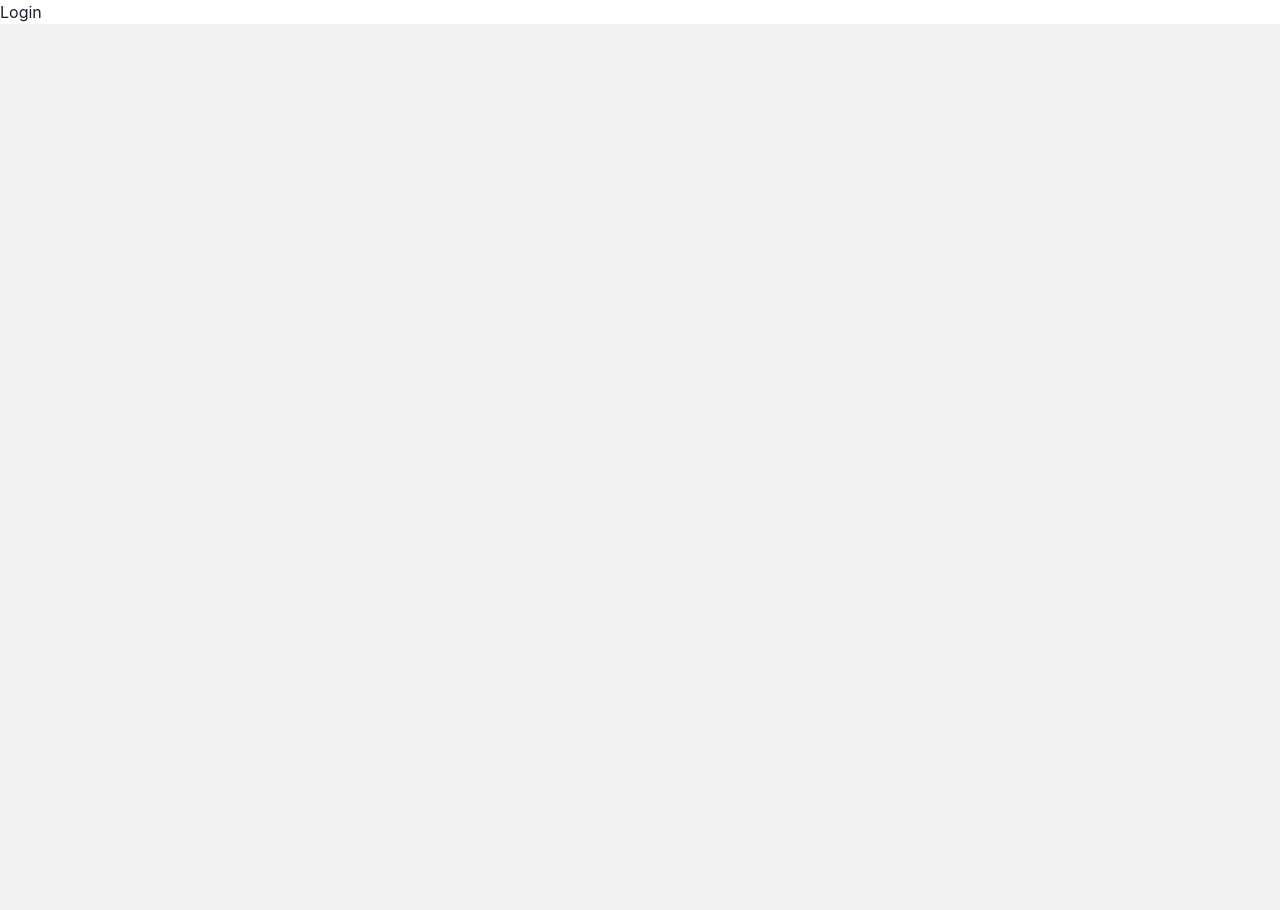
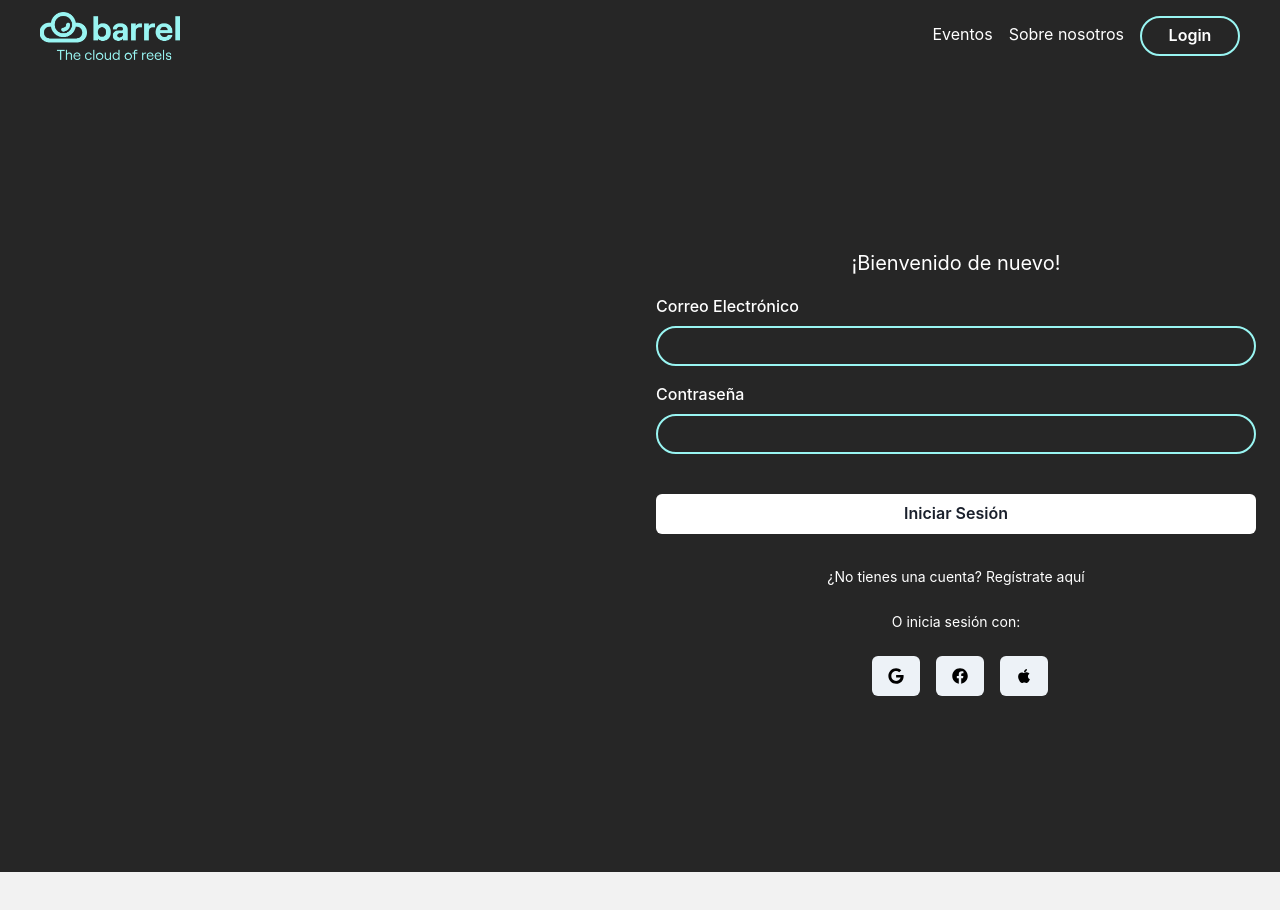
Before and after one commit to saraoriola/frontBarrel, a React (Vite) app: page /login in a window 1280 px wide. Shown: the top 910 px of the page. Before the commit the page ends 800 px from the top, so only its background shows below. Built offline with nearby package versions, Linux system fonts and the light colour scheme.

Commit message:
Login perfecto!

```diff
--- a/package.json
+++ b/package.json
@@ -20,6 +20,7 @@
     "framer-motion": "^10.16.4",
     "react": "^18.2.0",
     "react-dom": "^18.2.0",
+    "react-icons": "^4.11.0",
     "react-redux": "^8.1.3",
     "react-responsive-carousel": "^3.2.23",
     "react-router-dom": "^6.16.0",
--- a/src/components/User/Login/Login.jsx
+++ b/src/components/User/Login/Login.jsx
@@ -1,9 +1,128 @@
-import React from 'react'
+import React, { useEffect, useState } from 'react';
+import { Box, Grid, GridItem, VStack, FormControl, FormLabel, Input, Button, Text, Flex, Stack } from '@chakra-ui/react';
+import { Link, useNavigate } from 'react-router-dom';
+import { FaGoogle, FaFacebook, FaApple } from 'react-icons/fa';
+import Header from '../../Layout/Header/Header';
+import { useDispatch, useSelector } from 'react-redux';
+import { login, reset } from '../../../features/auth/authSlice';
+import { notification } from 'antd';
 
 const Login = () => {
+  const [formData, setFormData] = useState({
+    email: '',
+    password: '',
+  });
+  const { email, password } = formData;
+
+  const dispatch = useDispatch();
+  const navigate = useNavigate();
+  const { isError, isSuccess, message } = useSelector((state) => state.auth);
+
+  const onChange = (e) => {
+    setFormData((prevState) => ({
+      ...prevState,
+      [e.target.name]: e.target.value,
+    }));
+  };
+
+  const onSubmit = (e) => {
+    e.preventDefault();
+    dispatch(login(formData));
+  };
+
+  useEffect(() => {
+    if (isError) {
+      notification.error({
+        message: 'Error',
+        description: 'Fill the fields correctly. ' + message,
+      });
+    }
+
+    if (isSuccess) {
+      notification.success({ message: 'Login success', description: message });
+      navigate('/');
+    }
+
+    dispatch(reset());
+  }, [isError, isSuccess, message]);
+
   return (
-    <div>Login</div>
-  )
-}
+    <Box bgColor="#262626" color="white">
+      <Header />
+      <Grid templateColumns="1fr 1fr" gap={4} p={4} height="100vh">
+        <GridItem colSpan={1}></GridItem>
+        <GridItem colSpan={1}>
+          <Flex mt={40} justify="center" minH="100vh">
+            <VStack spacing={4}>
+              <Text fontSize="xl">¡Bienvenido de nuevo!</Text>
+              <form onSubmit={onSubmit}>
+                <FormControl id="email" mb={4}>
+                  <FormLabel>Correo Electrónico</FormLabel>
+                  <Input
+                    type="email"
+                    name="email"
+                    value={email}
+                    onChange={onChange}
+                    required
+                    w="600px"
+                    bg="transparent"
+                    borderRadius="full"
+                    borderColor="#99F5F2"
+                    borderWidth="2px"
+                    color="white"
+                    _hover={{
+                      borderColor: '#00FFFF',
+                      boxShadow: '0 0 8px 0 #00FFFF',
+                      transition: 'border-color 0.3s ease-out, box-shadow 0.3s ease-out',
+                    }}
+                  />
+                </FormControl>
+                <FormControl id="password" mb={4}>
+                  <FormLabel>Contraseña</FormLabel>
+                  <Input
+                    type="password"
+                    name="password"
+                    value={password}
+                    onChange={onChange}
+                    required
+                    w="600px"
+                    bg="transparent"
+                    borderRadius="full"
+                    borderColor="#99F5F2"
+                    borderWidth="2px"
+                    color="white"
+                    _hover={{
+                      borderColor: '#00FFFF',
+                      boxShadow: '0 0 8px 0 #00FFFF',
+                      transition: 'border-color 0.3s ease-out, box-shadow 0.3s ease-out',
+                    }}
+                  />
+                </FormControl>
+                <Button mt={6} type="submit" backgroundColor={'white'} w="100%">
+                  Iniciar Sesión
+                </Button>
+              </form>
+              <Text mt={4} mb={2} fontSize="sm">
+                <Link to="/register">¿No tienes una cuenta? Regístrate aquí</Link>
+              </Text>
+              <Text fontSize="sm">O inicia sesión con:</Text>
+              <Stack direction="row" spacing={2} align="center">
+                <Button mt={2} mb={2} color="black" marginLeft={2}>
+                  <FaGoogle />
+                </Button>
+                <Button mt={2} mb={2} color="black" marginLeft={2}>
+                  <FaFacebook />
+                </Button>
+                <Button mt={2} mb={2} color="black" marginLeft={2}>
+                  <FaApple />
+                </Button>
+              </Stack>
+            </VStack>
+          </Flex>
+        </GridItem>
+      </Grid>
+    </Box>
+  );
+};
 
-export default Login
+export default Login;
--- a/src/components/User/Register/Register.jsx
+++ b/src/components/User/Register/Register.jsx
@@ -1,8 +1,11 @@
 import React, { useEffect, useState } from "react";
 import { useDispatch, useSelector } from "react-redux";
-import { Box, Grid, GridItem, VStack, FormControl, FormLabel, Input, Button, Text, Flex } from '@chakra-ui/react';
+import { Box, Grid, GridItem, VStack, FormControl, FormLabel, Input, Button, Text, Flex, Stack } from '@chakra-ui/react';
 import { notification } from 'antd';
 import { register, reset } from "../../../features/auth/authSlice";
+import { FaApple, FaFacebook, FaGoogle, FaGithub } from "react-icons/fa";
+import { Link } from "react-router-dom";
+import Header from "../../Layout/Header/Header";
 
 const Register = () => {
   const [formData, setFormData] = useState({
@@ -51,18 +54,17 @@ const Register = () => {
   };
 
   return (
+    <Box bgColor="#262626" color={"white"}>
+      <Header/>
     <Grid templateColumns="1fr 1fr" gap={4} p={4} height="100vh">
       <GridItem colSpan={1}>
-        {/* Contenido de la primera parte (50%) */}
-        {/* Puedes agregar cualquier contenido aquí */}
+        {/* Contenido de la primera columna */}
       </GridItem>
       <GridItem colSpan={1}>
-        {/* Contenido de la segunda parte (50%) */}
-        <Flex align="center" justify="center" minH="100vh">
+        <Flex mt={20} justify="center" minH="100vh">
           <VStack spacing={4}>
-              <Text fontSize="xl">Registro</Text>
             <form onSubmit={onSubmit}>
-                <FormControl id="name">
+              <FormControl id="name" mb={4}>
                 <FormLabel>Nombre</FormLabel>
                 <Input
                   type="text"
@@ -70,9 +72,20 @@ const Register = () => {
                   value={name}
                   onChange={onChange}
                   required
+                  w="600px"
+                  bg="transparent"
+                  borderRadius="full"
+                  borderColor="#99F5F2"
+                  borderWidth="2px"
+                  color="white"
+                  _hover={{
+                    borderColor: '#00FFFF',
+                    boxShadow: '0 0 8px 0 #00FFFF',
+                    transition: 'border-color 0.3s ease-out, box-shadow 0.3s ease-out',
+                  }}
                 />
               </FormControl>
-                <FormControl id="lastName">
+              <FormControl id="lastName" mb={4}>
                 <FormLabel>Apellido</FormLabel>
                 <Input
                   type="text"
@@ -80,9 +93,20 @@ const Register = () => {
                   value={lastName}
                   onChange={onChange}
                   required
+                  w="600px"
+                  bg="transparent"
+                  borderRadius="full"
+                  borderColor="#99F5F2"
+                  borderWidth="2px"
+                  color="white"
+                  _hover={{
+                    borderColor: '#00FFFF',
+                    boxShadow: '0 0 8px 0 #00FFFF',
+                    transition: 'border-color 0.3s ease-out, box-shadow 0.3s ease-out',
+                  }}
                 />
               </FormControl>
-                <FormControl id="email">
+              <FormControl id="email" mb={4}>
                 <FormLabel>Correo Electrónico</FormLabel>
                 <Input
                   type="email"
@@ -90,9 +114,20 @@ const Register = () => {
                   value={email}
                   onChange={onChange}
                   required
+                  w="600px"
+                  bg="transparent"
+                  borderRadius="full"
+                  borderColor="#99F5F2"
+                  borderWidth="2px"
+                  color="white"
+                  _hover={{
+                    borderColor: '#00FFFF',
+                    boxShadow: '0 0 8px 0 #00FFFF',
+                    transition: 'border-color 0.3s ease-out, box-shadow 0.3s ease-out',
+                  }}
                 />
               </FormControl>
-                <FormControl id="password">
+              <FormControl id="password" mb={4}>
                 <FormLabel>Contraseña</FormLabel>
                 <Input
                   type="password"
@@ -100,9 +135,20 @@ const Register = () => {
                   value={password}
                   onChange={onChange}
                   required
+                  w="600px"
+                  bg="transparent"
+                  borderRadius="full"
+                  borderColor="#99F5F2"
+                  borderWidth="2px"
+                  color="white"
+                  _hover={{
+                    borderColor: '#00FFFF',
+                    boxShadow: '0 0 8px 0 #00FFFF',
+                    transition: 'border-color 0.3s ease-out, box-shadow 0.3s ease-out',
+                  }}
                 />
               </FormControl>
-                <FormControl id="password2">
+              <FormControl id="password2" mb={4}>
                 <FormLabel>Confirmar Contraseña</FormLabel>
                 <Input
                   type="password"
@@ -110,16 +156,43 @@ const Register = () => {
                   value={password2}
                   onChange={onChange}
                   required
+                  w="600px"
+                  bg="transparent"
+                  borderRadius="full"
+                  borderColor="#99F5F2"
+                  borderWidth="2px"
+                  color="white"
+                  _hover={{
+                    borderColor: '#00FFFF',
+                    boxShadow: '0 0 8px 0 #00FFFF',
+                    transition: 'border-color 0.3s ease-out, box-shadow 0.3s ease-out',
+                  }}
                 />
               </FormControl>
-                <Button type="submit" colorScheme="blue" w="100%">
+              <Button mt={10} type="submit" backgroundColor={"white"} w="100%">
                 Registrarse
               </Button>
             </form>
+            <Text mt={4} mb={2} fontSize="sm">
+              <Link to="/login">¿Tienes una cuenta? Inicia sesión aquí</Link>
+            </Text>
+            <Text fontSize="sm">Regístrate con:</Text>
+            <Stack direction="row" spacing={2} align="center">
+              <Button mt={2} mb={2} color="black" marginLeft={2}>
+                <FaGoogle />
+              </Button>
+              <Button mt={2} mb={2} color="black" marginLeft={2}>
+                <FaFacebook />
+              </Button>
+              <Button mt={2} mb={2} color="black" marginLeft={2}>
+                <FaApple />
+              </Button>
+            </Stack>
           </VStack>
         </Flex>
       </GridItem>
     </Grid>
+    </Box>
   );
 };
 
```
Also changed, not shown: 1 other file (tests, documents, lock files or other folders). Lines whose indentation alone changed are shown as unchanged.
